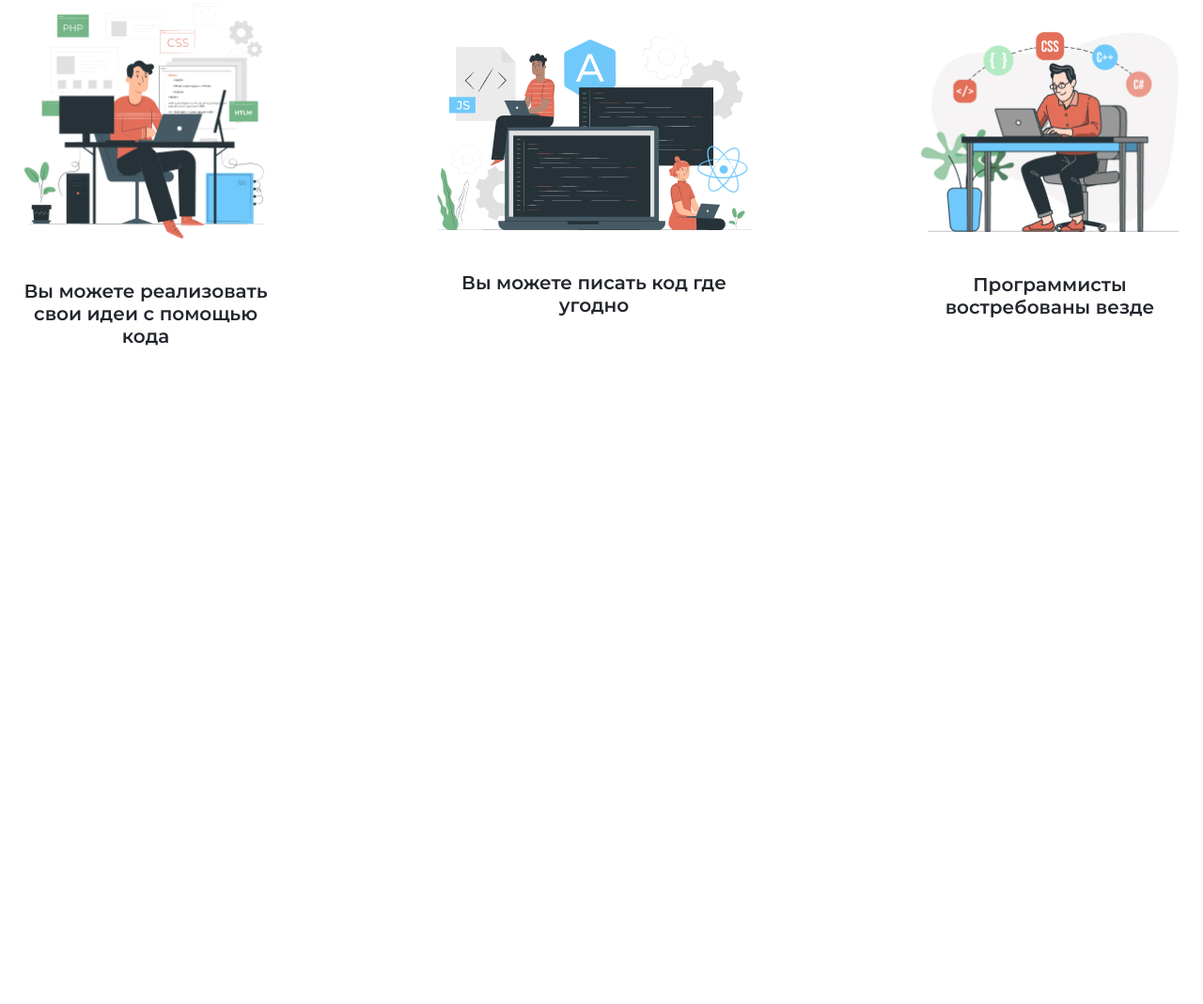
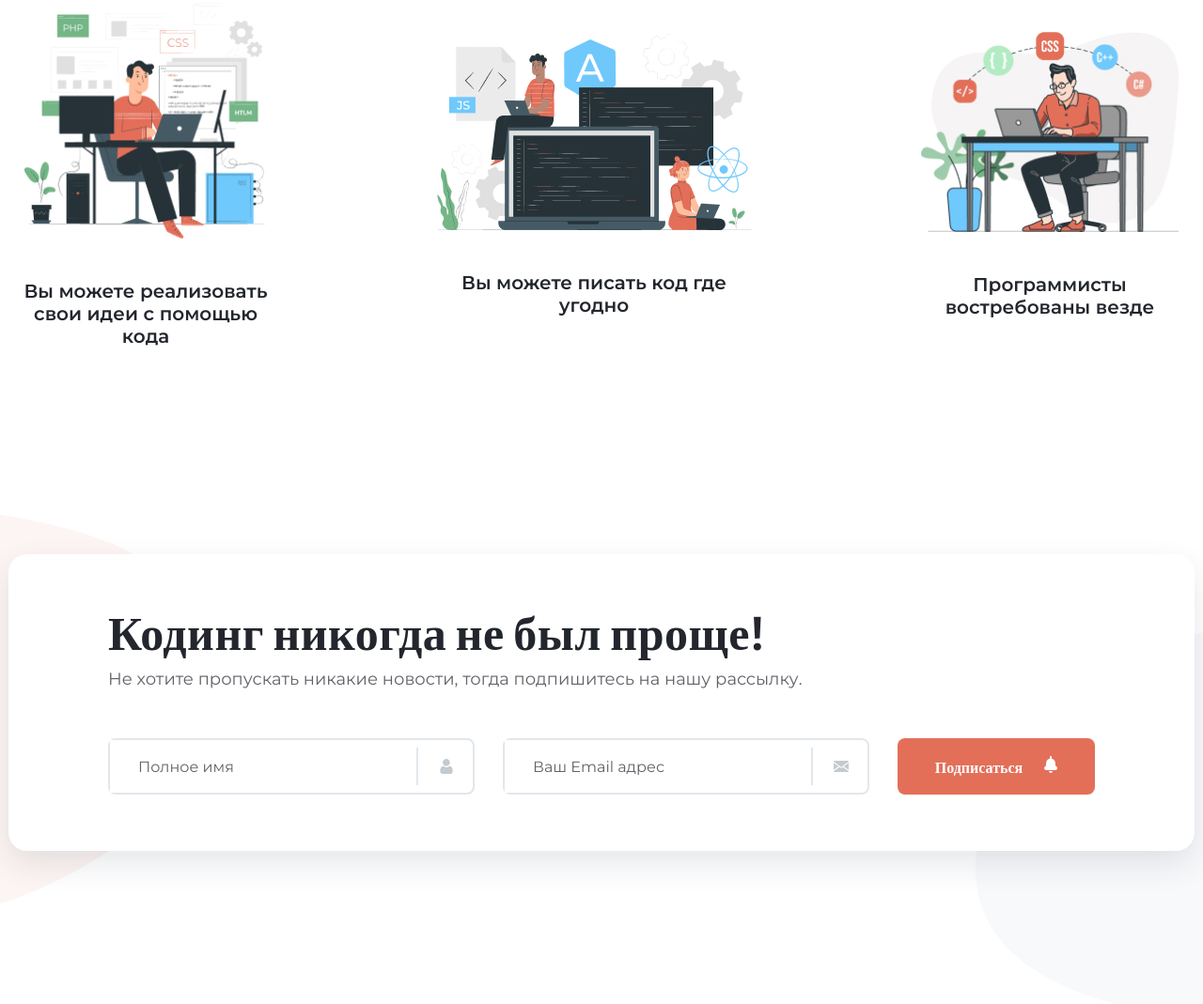
Before and after one commit to Sergey-Budkevich/project_study, a website built with Parcel: page src/index.html in a window 1280 px wide. Shown: the part 2482-3551 px from the top of the page at 94% size. Before the commit the page ends 3012 px from the top, so only its background shows below. Built offline with nearby package versions, Linux system fonts and the light colour scheme.

Commit message:
form_v1.0

```diff
--- a/src/index.html
+++ b/src/index.html
@@ -370,6 +370,47 @@
                 </div>
             </div>
         </section>
+        <section class="subscription">
+            <div class="content subscription__content">
+                <h2 class="title subscription__title"><span>Кодинг</span>  никогда не был <span>проще!</span></h2>
+                <p class="subscription__text">Не хотите пропускать никакие новости, тогда подпишитесь на нашу рассылку.</p>
+                <form method="get" class="subscription__form">
+                    <div class="subscription__form-item">
+                        <input class="subscription__form-input" type="text" placeholder="Полное имя" required>
+                        <div class="subscription__form-box">
+                            <svg class="subscription__form-icon" width="16" height="16" viewBox="0 0 16 16" fill="none" xmlns="http://www.w3.org/2000/svg">
+<g clip-path="url(#clip0_84_19609)">
+<path d="M7.88501 7.70724C8.94385 7.70724 9.86072 7.32749 10.6099 6.57822C11.359 5.82908 11.7388 4.91246 11.7388 3.8535C11.7388 2.79491 11.359 1.87817 10.6097 1.12878C9.86047 0.379759 8.94373 0 7.88501 0C6.82605 0 5.90942 0.379759 5.16028 1.1289C4.41113 1.87804 4.03125 2.79479 4.03125 3.8535C4.03125 4.91246 4.41113 5.8292 5.1604 6.57834C5.90967 7.32736 6.82642 7.70724 7.88501 7.70724Z" fill="#C4CACF"/>
+<path d="M14.629 12.3032C14.6074 11.9914 14.5637 11.6514 14.4994 11.2922C14.4344 10.9304 14.3508 10.5884 14.2507 10.2757C14.1473 9.95263 14.0067 9.63354 13.8329 9.32775C13.6525 9.01037 13.4406 8.734 13.2028 8.50659C12.9541 8.26867 12.6497 8.07739 12.2976 7.93787C11.9468 7.79907 11.558 7.72876 11.1421 7.72876C10.9788 7.72876 10.8208 7.79578 10.5157 7.99438C10.328 8.11682 10.1084 8.25842 9.86328 8.41504C9.65369 8.54858 9.36975 8.6737 9.01904 8.78698C8.67688 8.8977 8.32947 8.95385 7.98657 8.95385C7.64368 8.95385 7.29639 8.8977 6.95386 8.78698C6.60352 8.67382 6.31958 8.5487 6.11023 8.41516C5.86743 8.26001 5.64771 8.11841 5.45715 7.99426C5.15247 7.79565 4.99438 7.72864 4.83105 7.72864C4.41504 7.72864 4.02637 7.79907 3.67566 7.93799C3.32385 8.07727 3.01929 8.26855 2.77039 8.50671C2.53271 8.73425 2.32068 9.01049 2.1405 9.32775C1.9668 9.63354 1.82617 9.95251 1.72266 10.2759C1.62268 10.5885 1.53906 10.9304 1.47412 11.2922C1.40979 11.6509 1.36609 11.9911 1.34448 12.3036C1.32324 12.6097 1.3125 12.9275 1.3125 13.2484C1.3125 14.0836 1.578 14.7597 2.10156 15.2584C2.61865 15.7505 3.30286 16.0001 4.13489 16.0001H11.839C12.671 16.0001 13.355 15.7506 13.8722 15.2584C14.3959 14.7601 14.6614 14.0838 14.6614 13.2483C14.6613 12.9259 14.6504 12.6079 14.629 12.3032Z" fill="#C4CACF"/>
+</g>
+<defs>
+<clipPath id="clip0_84_19609">
+<rect width="16" height="16" fill="white"/>
+</clipPath>
+</defs>
+</svg>
+                        </div>
+                    </div>
+                    <div class="subscription__form-item">
+                        <input class="subscription__form-input" type="email" placeholder="Ваш Email адрес" required>
+                        <div class="subscription__form-box">
+                            <svg width="16" height="16" viewBox="0 0 16 16" fill="none" xmlns="http://www.w3.org/2000/svg">
+<path d="M10.6055 8.08943L15.9995 11.8094V4.21234L10.6055 8.08943Z" fill="#C4CACF"/>
+<path d="M0 4.21234V11.8094L5.394 8.08943L0 4.21234Z" fill="#C4CACF"/>
+<path d="M15.0012 2H1.00125C0.50225 2 0.10625 2.40582 0.03125 2.92836L8.00125 8.65673L15.9712 2.92836C15.8962 2.40582 15.5002 2 15.0012 2Z" fill="#C4CACF"/>
+<path d="M9.68925 8.74834L8.27425 9.76507C8.19025 9.82507 8.09525 9.85453 7.99925 9.85453C7.90325 9.85453 7.80825 9.82507 7.72425 9.76507L6.30925 8.74725L0.03125 13.0793C0.10825 13.5974 0.50225 14 0.99925 14H14.9993C15.4963 14 15.8903 13.5974 15.9673 13.0793L9.68925 8.74834Z" fill="#C4CACF"/>
+</svg>
+
+                        </div>
+                    </div>
+                    <button type="submit" class="subscription__form-btn">Подписаться
+                    <svg width="14" height="18" viewBox="0 0 14 18" fill="none" xmlns="http://www.w3.org/2000/svg">
+<path d="M13.9754 13.1451C13.8912 13.5544 13.6627 13.9214 13.3301 14.1823C12.9973 14.443 12.5472 15.0093 12.1213 15H1.81014C1.38409 15.0093 1.00269 14.443 0.669915 14.1823C0.337145 13.9214 0.108799 13.5543 0.0245852 13.1451C-0.0376644 12.7848 0.0190191 12.4144 0.186429 12.088C0.353838 11.7614 0.623324 11.4959 0.955681 11.3299C1.49115 11.0326 1.83798 10.4915 1.8787 9.88978L2.19038 6.8356C2.29496 5.81463 2.73537 4.85478 3.445 4.10028C4.15464 3.34563 4.96993 2.83737 6 2.65182V1C6 0.693781 6.29199 0.267944 6.56265 0.114833C6.83332 -0.0382778 7.16697 -0.0382778 7.43764 0.114833C7.70832 0.267944 8 0.693778 8 1V2.65182C9.05002 2.86678 9.87644 3.42296 10.5886 4.2089C11.3008 4.9947 11.7358 5.98423 11.8296 7.03103L12.1213 9.89003C12.162 10.4917 12.509 11.0328 13.0443 11.33C13.3765 11.496 13.646 11.7616 13.8134 12.0881C13.9809 12.4146 14.0377 12.7848 13.9754 13.1451ZM7.00019 18C7.4642 18 7.9093 17.8193 8.23754 17.4979C8.56562 17.1763 9 16.4547 9 16H5C5 16.4547 5.43477 17.1763 5.76285 17.4979C6.09108 17.8193 6.53619 18 7.00019 18Z" fill="white"/>
+</svg>
+                    </button>
+                </form>
+            </div>
+        </section>
     </main>
 </body>
 </html>
--- a/src/sass/programming.scss
+++ b/src/sass/programming.scss
@@ -3,7 +3,7 @@
 
 
 .programming{
-    padding: 0 0 160px;
+    padding: 0 0 220px;
     h2{
         text-align: center;
         position: relative;
--- a/src/sass/style.scss
+++ b/src/sass/style.scss
@@ -3,6 +3,7 @@
 @import "articles.scss";
 @import "courses.scss";
 @import "programming";
+@import "subscription.scss";
 
 
 * {
--- /dev/null
+++ b/src/sass/subscription.scss
@@ -0,0 +1,129 @@
+@import "modifications.scss";
+
+
+.subscription{
+    padding: 0 0 160px;
+    .subscription__content{
+        padding: 60px calc(90px + 16px);
+        box-shadow: 0px 14px 34px rgba(21, 33, 56, 0.11);
+        border-radius: 20px;
+        background-color: $white;
+        position: relative;
+        top: 0;
+        left: 0;
+        &::after{
+            content: "";
+            width: 528px;
+            height: 475px;
+            background-image: url("../assets/images/bob_grey_small.jpg");
+            background-repeat: no-repeat;
+            position: absolute;
+            bottom: -236px;
+            right: -295px;
+            z-index: -1;
+        }
+        &::before{
+            content: "";
+            width: 752px;
+            height: 609px;
+            background-image: url("../assets/images/bob_orange_small.jpg");
+            background-repeat: no-repeat;
+            position: absolute;
+            top: -215px;
+            left: -409px;
+            z-index: -1;
+        }
+        >h2{
+            >span:first-of-type{
+                position: relative;
+                top: 0;
+                left: 0;
+                &::before{
+                content: "";
+                width: 111px;
+                height: 16px;
+                position: absolute;
+                bottom: 0;
+                left: -9px;
+                background-color: $orange;
+                border-radius: 4px;
+                opacity: 0.5;
+                z-index: -1;
+            }
+            }
+            >span:last-of-type{
+                position: relative;
+                top: 0;
+                left: 0;
+                &::after{
+                    content: "";
+                    width: 190px;
+                    height: 16px;
+                    position: absolute;
+                    bottom: 0;
+                    right: -5px;
+                    background-color: $orange;
+                    border-radius: 4px;
+                    opacity: 0.5;
+                    z-index: -1;
+                }
+            }
+        }
+        >p{
+            @include fontz($mon,$fst,400,18px,26px,$col2);
+            margin-top: 10px;
+        }
+        >form{
+            margin-top: 50px;
+            display: flex;
+            justify-content: space-between;
+            align-items: center;
+            >.subscription__form-item{
+                max-width: 390px;
+                width: 100%;
+                height: 60px;
+                margin-right: 30px;
+                border: 2px solid #E2E7EB;
+                border-radius: 8px;
+                display: flex;
+                align-items: center;
+                >input{
+                    height: 100%;
+                    max-width: 330px;
+                    width: 100%;
+                    border: none;
+                    outline-color: $orange;
+                    z-index: 1;
+                    @include fontz($mon,$fst,400,16px,16px,$col2);
+                    &::placeholder{
+                        @include fontz($mon,$fst,400,16px,16px,$col2);
+                        transform: translateX(30px);
+                    }
+                    &:hover{
+                        background-color: rgba(112,202,252,0.6) ;
+                    }
+                    &:focus{
+                        background-color: rgba(146,227,169,0.6);
+                    }
+                }
+                >.subscription__form-box{
+                    height: 40px;
+                    width: 60px;
+                    border-left: inherit;
+                    padding: 12px 22px;
+                }
+            }
+            >button{
+                width: 210px;
+                height: 60px;
+                border-radius: 8px;
+                background-color: $orange;
+                border: none;
+                @include fontz($bit,$fst,600,16px,19px,$white);
+                >svg{
+                    margin-left: 20px;
+                }
+            }
+        }
+    }
+}
```
Also changed, not shown: src/assets/images/bob_orange_small.jpg (added).
